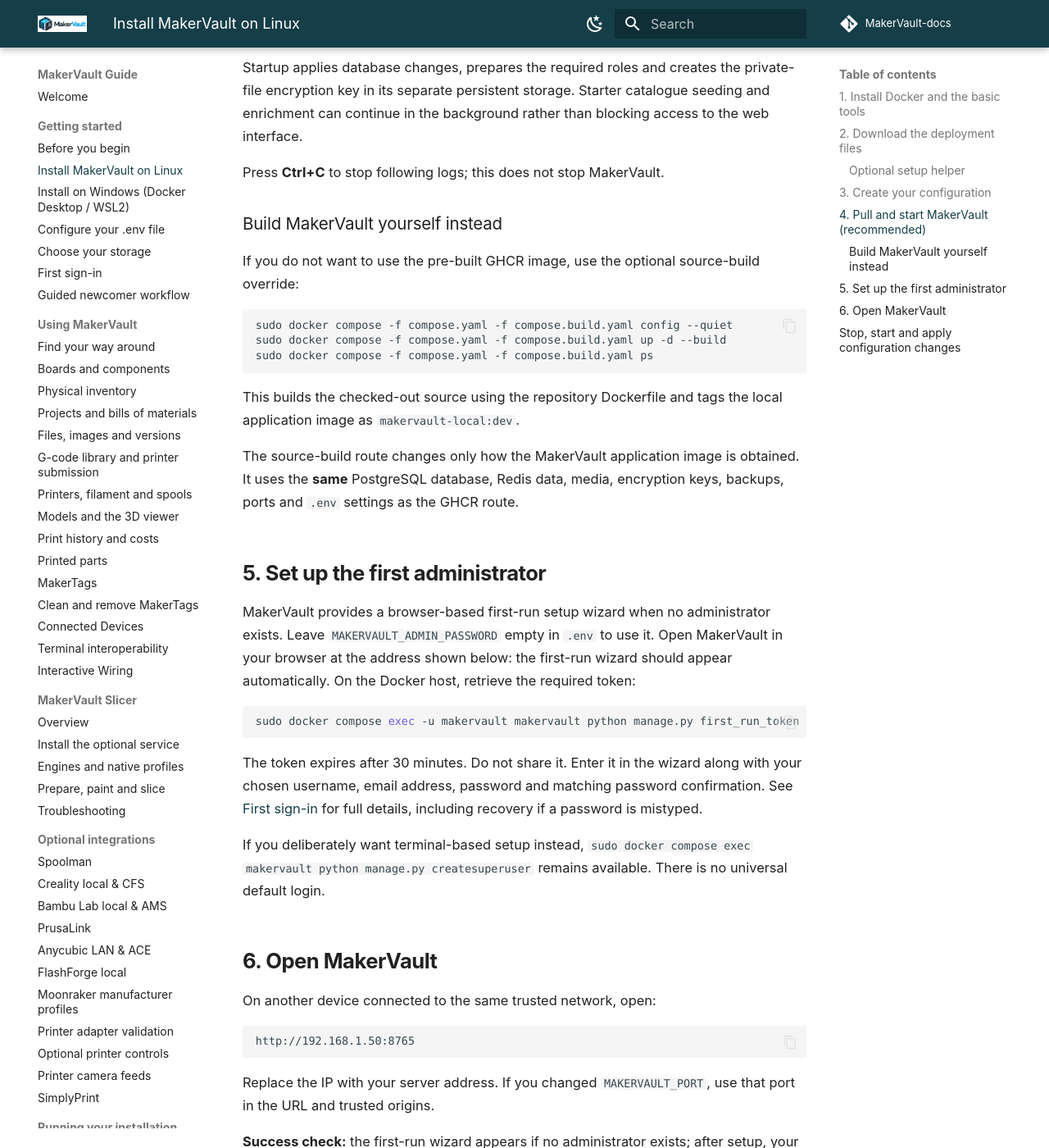
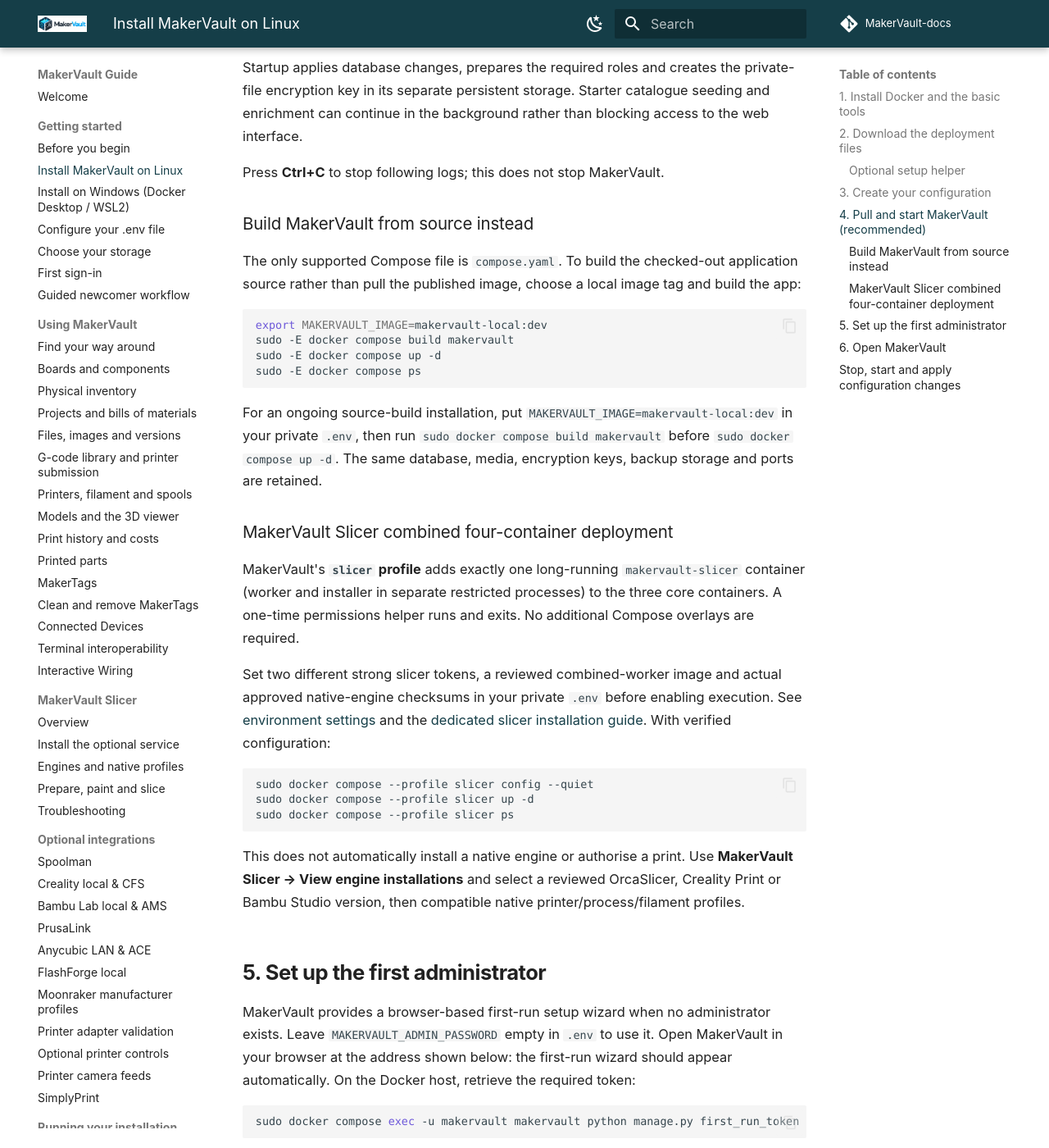
Before and after one commit to gavrd7/MakerVault-docs, an MkDocs documentation site: the page built from docs/guide/getting-started/install.md, in a window 1280 px wide and 1400 px high, scrolled down 3924 px. Shown: the whole window at 82% size. Built offline with MkDocs 1.6.1 and Material for MkDocs 9.7.7, drawn with Linux system fonts in a browser that asks for light colours; comment, search, counter and statistics services are not loaded; some of the changed text lies outside the part shown.

Commit message:
docs(install): present one Compose file and current v1.7 slicer setup

````diff
--- a/docs/guide/getting-started/install.md
+++ b/docs/guide/getting-started/install.md
@@ -13,8 +13,8 @@ MakerVault supports two image routes:
 
 Both routes use the same Compose stack, `.env`, database and persistent storage.
 
-!!! info "Optional MakerVault Slicer (in development)"
-    The slicer will be installed **after** the core application, using one optional container declared in the same `compose.yaml`. It will not be needed for normal 3D Printing or G-code management. See the dedicated [Slicer installation chapter](../slicer/installation.md) and [engine management guide](../slicer/engines.md). The supported installer is not yet available.
+!!! info "Optional MakerVault Slicer"
+    The slicer is part of v1.7.0. The same `compose.yaml` offers an optional combined `slicer` service with independently installed OrcaSlicer, Creality Print and Bambu Studio engines. See the [Slicer installation chapter](../slicer/installation.md) and [engine guide](../slicer/engines.md).
 
 ## 1. Install Docker and the basic tools
 
@@ -48,7 +48,7 @@ git clone https://github.com/gavrd7/MakerVault.git
 cd MakerVault
 ```
 
-The repository contains the Compose configuration, `.env.example`, the optional source-build override and the application source. The normal installation uses the published container image rather than compiling that source.
+The repository contains the Compose configuration, `.env.example`, the application and slicer source. The normal installation uses the published container image rather than compiling that source.
 
 The default image is:
 
@@ -129,19 +129,32 @@ Startup applies database changes, prepares the required roles and creates the pr
 
 Press **Ctrl+C** to stop following logs; this does not stop MakerVault.
 
-### Build MakerVault yourself instead
+### Build MakerVault from source instead
 
-If you do not want to use the pre-built GHCR image, use the optional source-build override:
+The only supported Compose file is `compose.yaml`. To build the checked-out application source rather than pull the published image, choose a local image tag and build the app:
 
 ```bash
-sudo docker compose -f compose.yaml -f compose.build.yaml config --quiet
-sudo docker compose -f compose.yaml -f compose.build.yaml up -d --build
-sudo docker compose -f compose.yaml -f compose.build.yaml ps
+export MAKERVAULT_IMAGE=makervault-local:dev
+sudo -E docker compose build makervault
+sudo -E docker compose up -d
+sudo -E docker compose ps
 ```
 
-This builds the checked-out source using the repository Dockerfile and tags the local application image as `makervault-local:dev`.
+For an ongoing source-build installation, put `MAKERVAULT_IMAGE=makervault-local:dev` in your private `.env`, then run `sudo docker compose build makervault` before `sudo docker compose up -d`. The same database, media, encryption keys, backup storage and ports are retained.
 
-The source-build route changes only how the MakerVault application image is obtained. It uses the **same** PostgreSQL database, Redis data, media, encryption keys, backups, ports and `.env` settings as the GHCR route.
+### MakerVault Slicer combined four-container deployment
+
+MakerVault's **`slicer` profile** adds exactly one long-running `makervault-slicer` container (worker and installer in separate restricted processes) to the three core containers. A one-time permissions helper runs and exits. No additional Compose overlays are required.
+
+Set two different strong slicer tokens, a reviewed combined-worker image and actual approved native-engine checksums in your private `.env` before enabling execution. See [environment settings](environment.md) and the [dedicated slicer installation guide](../slicer/installation.md). With verified configuration:
+
+```bash
+sudo docker compose --profile slicer config --quiet
+sudo docker compose --profile slicer up -d
+sudo docker compose --profile slicer ps
+```
+
+This does not automatically install a native engine or authorise a print. Use **MakerVault Slicer → View engine installations** and select a reviewed OrcaSlicer, Creality Print or Bambu Studio version, then compatible native printer/process/filament profiles.
 
 ## 5. Set up the first administrator
 
@@ -182,10 +195,11 @@ After changing `.env`, use:
 sudo docker compose up -d
 ```
 
-For a source-build deployment, include the override file whenever you need Compose to recreate or rebuild the application from source:
+For a source-build deployment, use the same Compose file with your local image tag:
 
 ```bash
-sudo docker compose -f compose.yaml -f compose.build.yaml up -d --build
+sudo docker compose build makervault
+sudo docker compose up -d
 ```
 
 Do not use `docker compose down -v` as a troubleshooting step. The `-v` option removes Compose-managed named volumes and can destroy your database, files and encryption key.
````
